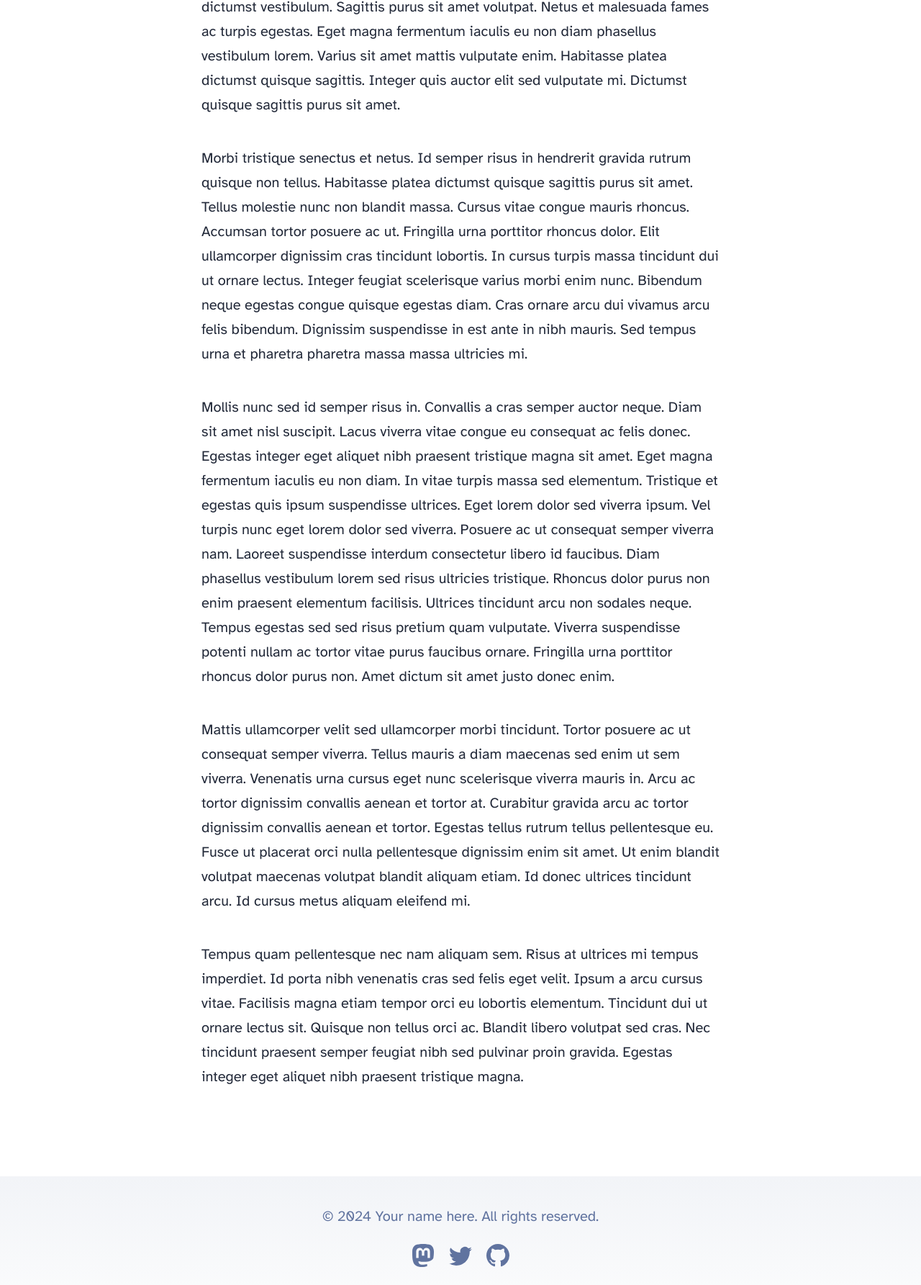
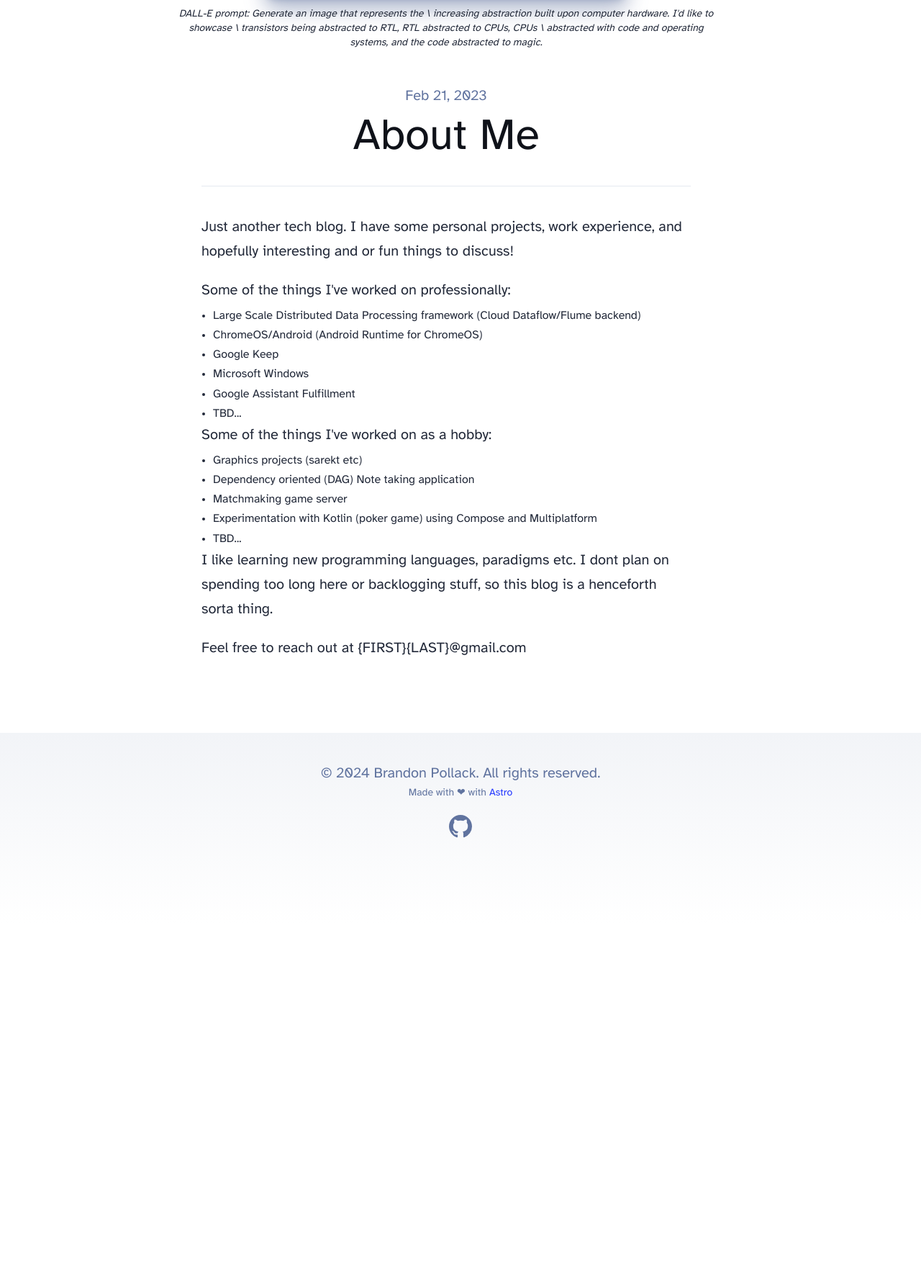
Before and after one commit to brandonpollack23/laforge-blog, an Astro site: page /about in a window 1280 px wide. Shown: the part 1015-2800 px from the top of the page at 72% size. After the commit the page ends 2299 px from the top, so only its background shows below. Built offline with nearby package versions, Linux system fonts and the light colour scheme; Astro itself is replaced by a stand-in of ours.

Commit message:
progress on setup

```diff
--- a/astro.config.mjs
+++ b/astro.config.mjs
@@ -1,10 +1,11 @@
 import { defineConfig } from 'astro/config';
 import mdx from '@astrojs/mdx';
+import sitemap from '@astrojs/sitemap';
 
-import sitemap from '@astrojs/sitemap';
+import tailwind from "@astrojs/tailwind";
 
 // https://astro.build/config
 export default defineConfig({
-	site: 'https://example.com',
-	integrations: [mdx(), sitemap()],
+  site: 'https://example.com',
+  integrations: [mdx(), sitemap(), tailwind()]
 });
--- a/src/components/Footer.astro
+++ b/src/components/Footer.astro
@@ -3,9 +3,11 @@
 ---
 
 <footer>
-	&copy; {today.getFullYear()} Your name here. All rights reserved.
+  &copy; {today.getFullYear()} Brandon Pollack. All rights reserved.
+	<p class="text-sm">Made with &#10084; with <a href="https://astro.build">Astro</a></p>
   <div class="social-links">
-		<a href="https://m.webtoo.ls/@astro" target="_blank">
+    <!--Mastadon link -->
+    <!-- <a href="https://m.webtoo.ls/@astro" target="_blank">
 			<span class="sr-only">Follow Astro on Mastodon</span>
 			<svg
 				viewBox="0 0 16 16"
@@ -18,18 +20,10 @@
 					d="M11.19 12.195c2.016-.24 3.77-1.475 3.99-2.603.348-1.778.32-4.339.32-4.339 0-3.47-2.286-4.488-2.286-4.488C12.062.238 10.083.017 8.027 0h-.05C5.92.017 3.942.238 2.79.765c0 0-2.285 1.017-2.285 4.488l-.002.662c-.004.64-.007 1.35.011 2.091.083 3.394.626 6.74 3.78 7.57 1.454.383 2.703.463 3.709.408 1.823-.1 2.847-.647 2.847-.647l-.06-1.317s-1.303.41-2.767.36c-1.45-.05-2.98-.156-3.215-1.928a3.614 3.614 0 0 1-.033-.496s1.424.346 3.228.428c1.103.05 2.137-.064 3.188-.189zm1.613-2.47H11.13v-4.08c0-.859-.364-1.295-1.091-1.295-.804 0-1.207.517-1.207 1.541v2.233H7.168V5.89c0-1.024-.403-1.541-1.207-1.541-.727 0-1.091.436-1.091 1.296v4.079H3.197V5.522c0-.859.22-1.541.66-2.046.456-.505 1.052-.764 1.793-.764.856 0 1.504.328 1.933.983L8 4.39l.417-.695c.429-.655 1.077-.983 1.934-.983.74 0 1.336.259 1.791.764.442.505.661 1.187.661 2.046v4.203z"
 				></path></svg
 			>
-		</a>
-		<a href="https://twitter.com/astrodotbuild" target="_blank">
-			<span class="sr-only">Follow Astro on Twitter</span>
-			<svg viewBox="0 0 16 16" aria-hidden="true" width="32" height="32" astro-icon="social/twitter"
-				><path
-					fill="currentColor"
-					d="M5.026 15c6.038 0 9.341-5.003 9.341-9.334 0-.14 0-.282-.006-.422A6.685 6.685 0 0 0 16 3.542a6.658 6.658 0 0 1-1.889.518 3.301 3.301 0 0 0 1.447-1.817 6.533 6.533 0 0 1-2.087.793A3.286 3.286 0 0 0 7.875 6.03a9.325 9.325 0 0 1-6.767-3.429 3.289 3.289 0 0 0 1.018 4.382A3.323 3.323 0 0 1 .64 6.575v.045a3.288 3.288 0 0 0 2.632 3.218 3.203 3.203 0 0 1-.865.115 3.23 3.23 0 0 1-.614-.057 3.283 3.283 0 0 0 3.067 2.277A6.588 6.588 0 0 1 .78 13.58a6.32 6.32 0 0 1-.78-.045A9.344 9.344 0 0 0 5.026 15z"
-				></path></svg
-			>
-		</a>
-		<a href="https://github.com/withastro/astro" target="_blank">
-			<span class="sr-only">Go to Astro's GitHub repo</span>
+		</a> -->
+    <!-- Github Link -->
+    <a href="https://github.com/brandonpollack23/laforge-blog" target="_blank">
+      <span class="sr-only">Go to Brandon's GitHub repo</span>
       <svg viewBox="0 0 16 16" aria-hidden="true" width="32" height="32" astro-icon="social/github"
         ><path
           fill="currentColor"
--- a/src/consts.ts
+++ b/src/consts.ts
@@ -1,5 +1,5 @@
 // Place any global data in this file.
 // You can import this data from anywhere in your site by using the `import` keyword.
 
-export const SITE_TITLE = 'Astro Blog';
-export const SITE_DESCRIPTION = 'Welcome to my website!';
+export const SITE_TITLE = "Laforge";
+export const SITE_DESCRIPTION = "Yet Another Blog";
--- /dev/null
+++ b/src/content/blog/first-post.mdx
@@ -0,0 +1,14 @@
+---
+title: 'First post'
+description: 'Just a first post'
+pubDate: 'Feb 21 2023'
+heroImage: '/first-post.webp'
+---
+
+TODO:
+Introduce a little
+say why astro
+  MDX
+  Make a timer in Solid or react if you must
+goals
+thanks for reading
--- a/src/content/config.ts
+++ b/src/content/config.ts
@@ -1,7 +1,7 @@
 import { defineCollection, z } from 'astro:content';
 
 const blog = defineCollection({
-	type: 'content',
+  type: "content",
   // Type-check frontmatter using a schema
   schema: z.object({
     title: z.string(),
@@ -10,6 +10,7 @@
     pubDate: z.coerce.date(),
     updatedDate: z.coerce.date().optional(),
     heroImage: z.string().optional(),
+    heroImageSubtext: z.string().optional(),
   }),
 });
 
--- a/src/layouts/BlogPost.astro
+++ b/src/layouts/BlogPost.astro
@@ -1,13 +1,14 @@
 ---
-import type { CollectionEntry } from 'astro:content';
-import BaseHead from '../components/BaseHead.astro';
-import Header from '../components/Header.astro';
-import Footer from '../components/Footer.astro';
-import FormattedDate from '../components/FormattedDate.astro';
+import type { CollectionEntry } from "astro:content";
+import BaseHead from "../components/BaseHead.astro";
+import Header from "../components/Header.astro";
+import Footer from "../components/Footer.astro";
+import FormattedDate from "../components/FormattedDate.astro";
+import { Image } from "astro:assets";
 
-type Props = CollectionEntry<'blog'>['data'];
+type Props = CollectionEntry<"blog">["data"];
 
-const { title, description, pubDate, updatedDate, heroImage } = Astro.props;
+const { title, description, pubDate, updatedDate, heroImage, heroImageSubtext } = Astro.props;
 ---
 
 <html lang="en">
@@ -59,7 +60,21 @@
     <main>
       <article>
         <div class="hero-image">
-					{heroImage && <img width={1020} height={510} src={heroImage} alt="" />}
+          {
+            heroImage && (
+              <Image
+                width={500}
+                height={510}
+                src={heroImage}
+                alt=""
+              />
+            )
+					}
+					{
+						heroImage && heroImageSubtext && (
+							<p class="italic mt-3 text-sm text-center max-w-screen-md mx-auto align-middle">{heroImageSubtext}</p>
+						)
+          }
         </div>
         <div class="prose">
           <div class="title">
--- a/src/pages/about.astro
+++ b/src/pages/about.astro
@@ -1,62 +1,53 @@
 ---
-import Layout from '../layouts/BlogPost.astro';
+import Layout from "../layouts/BlogPost.astro";
+
+const OPEN_CURLY = "{";
+const CLOSE_CURLY = "}";
 ---
 
 <Layout
-	title="About Me"
-	description="Lorem ipsum dolor sit amet"
-	pubDate={new Date('August 08 2021')}
-	heroImage="/blog-placeholder-about.jpg"
+  title="About Me"
+  description="Some about Brandon"
+  pubDate={new Date("February 21 2023")}
+  heroImage="/increasing-abstraction.webp"
+  heroImageSubtext="DALL-E prompt: Generate an image that represents the \
+increasing abstraction built upon computer hardware. I'd like to showcase \
+transistors being abstracted to RTL, RTL abstracted to CPUs, CPUs \
+abstracted with code and operating systems, and the code abstracted to magic."
 >
-	<p>
-		Lorem ipsum dolor sit amet, consectetur adipiscing elit, sed do eiusmod tempor incididunt ut
-		labore et dolore magna aliqua. Vitae ultricies leo integer malesuada nunc vel risus commodo
-		viverra. Adipiscing enim eu turpis egestas pretium. Euismod elementum nisi quis eleifend quam
-		adipiscing. In hac habitasse platea dictumst vestibulum. Sagittis purus sit amet volutpat. Netus
-		et malesuada fames ac turpis egestas. Eget magna fermentum iaculis eu non diam phasellus
-		vestibulum lorem. Varius sit amet mattis vulputate enim. Habitasse platea dictumst quisque
-		sagittis. Integer quis auctor elit sed vulputate mi. Dictumst quisque sagittis purus sit amet.
-	</p>
+  <p>
+    Just another tech blog. I have some personal projects, work experience, and hopefully
+    interesting and or fun things to discuss!
+  </p>
+  <div>
+    <p class="mb-1">Some of the things I've worked on professionally:</p>
+    <ul class="list-disc text-[1rem] ml-4">
+      <li>Large Scale Distributed Data Processing framework (Cloud Dataflow/Flume backend)</li>
+      <li>ChromeOS/Android (Android Runtime for ChromeOS)</li>
+      <li>Google Keep</li>
+      <li>Microsoft Windows</li>
+      <li>Google Assistant Fulfillment</li>
+      <li>TBD...</li>
+    </ul>
+  </div>
+  <div>
+    <p class="mb-1">Some of the things I've worked on as a hobby:</p>
+    <ul class="list-disc text-[1rem] ml-4">
+      <li>Graphics projects (sarekt etc)</li>
+      <li>Dependency oriented (DAG) Note taking application</li>
+      <li>Matchmaking game server</li>
+      <li>Experimentation with Kotlin (poker game) using Compose and Multiplatform</li>
+      <li>TBD...</li>
+    </ul>
+  </div>
 
-	<p>
-		Morbi tristique senectus et netus. Id semper risus in hendrerit gravida rutrum quisque non
-		tellus. Habitasse platea dictumst quisque sagittis purus sit amet. Tellus molestie nunc non
-		blandit massa. Cursus vitae congue mauris rhoncus. Accumsan tortor posuere ac ut. Fringilla urna
-		porttitor rhoncus dolor. Elit ullamcorper dignissim cras tincidunt lobortis. In cursus turpis
-		massa tincidunt dui ut ornare lectus. Integer feugiat scelerisque varius morbi enim nunc.
-		Bibendum neque egestas congue quisque egestas diam. Cras ornare arcu dui vivamus arcu felis
-		bibendum. Dignissim suspendisse in est ante in nibh mauris. Sed tempus urna et pharetra pharetra
-		massa massa ultricies mi.
-	</p>
+  <p>
+    I like learning new programming languages, paradigms etc. I dont plan on spending too long here
+    or backlogging stuff, so this blog is a henceforth sorta thing.
+  </p>
 
-	<p>
-		Mollis nunc sed id semper risus in. Convallis a cras semper auctor neque. Diam sit amet nisl
-		suscipit. Lacus viverra vitae congue eu consequat ac felis donec. Egestas integer eget aliquet
-		nibh praesent tristique magna sit amet. Eget magna fermentum iaculis eu non diam. In vitae
-		turpis massa sed elementum. Tristique et egestas quis ipsum suspendisse ultrices. Eget lorem
-		dolor sed viverra ipsum. Vel turpis nunc eget lorem dolor sed viverra. Posuere ac ut consequat
-		semper viverra nam. Laoreet suspendisse interdum consectetur libero id faucibus. Diam phasellus
-		vestibulum lorem sed risus ultricies tristique. Rhoncus dolor purus non enim praesent elementum
-		facilisis. Ultrices tincidunt arcu non sodales neque. Tempus egestas sed sed risus pretium quam
-		vulputate. Viverra suspendisse potenti nullam ac tortor vitae purus faucibus ornare. Fringilla
-		urna porttitor rhoncus dolor purus non. Amet dictum sit amet justo donec enim.
-	</p>
-
-	<p>
-		Mattis ullamcorper velit sed ullamcorper morbi tincidunt. Tortor posuere ac ut consequat semper
-		viverra. Tellus mauris a diam maecenas sed enim ut sem viverra. Venenatis urna cursus eget nunc
-		scelerisque viverra mauris in. Arcu ac tortor dignissim convallis aenean et tortor at. Curabitur
-		gravida arcu ac tortor dignissim convallis aenean et tortor. Egestas tellus rutrum tellus
-		pellentesque eu. Fusce ut placerat orci nulla pellentesque dignissim enim sit amet. Ut enim
-		blandit volutpat maecenas volutpat blandit aliquam etiam. Id donec ultrices tincidunt arcu. Id
-		cursus metus aliquam eleifend mi.
-	</p>
-
-	<p>
-		Tempus quam pellentesque nec nam aliquam sem. Risus at ultrices mi tempus imperdiet. Id porta
-		nibh venenatis cras sed felis eget velit. Ipsum a arcu cursus vitae. Facilisis magna etiam
-		tempor orci eu lobortis elementum. Tincidunt dui ut ornare lectus sit. Quisque non tellus orci
-		ac. Blandit libero volutpat sed cras. Nec tincidunt praesent semper feugiat nibh sed pulvinar
-		proin gravida. Egestas integer eget aliquet nibh praesent tristique magna.
-	</p>
+  <p>
+    Feel free to reach out at
+    {OPEN_CURLY}FIRST{CLOSE_CURLY}{OPEN_CURLY}LAST{CLOSE_CURLY}@gmail.com
+  </p>
 </Layout>
--- a/src/styles/global.css
+++ b/src/styles/global.css
@@ -86,9 +86,6 @@
 p {
 	margin-bottom: 1em;
 }
-.prose p {
-	margin-bottom: 2em;
-}
 textarea {
 	width: 100%;
 	font-size: 16px;
--- /dev/null
+++ b/tailwind.config.mjs
@@ -0,0 +1,8 @@
+/** @type {import('tailwindcss').Config} */
+export default {
+	content: ['./src/**/*.{astro,html,js,jsx,md,mdx,svelte,ts,tsx,vue}'],
+	theme: {
+		extend: {},
+	},
+	plugins: [],
+}
```
Also changed, not shown: package.json (+6 -1 lines), src/components/Header.astro (+5 -12 lines), src/content/blog/first-post.md (deleted, +0 -16 lines), public/first-post.webp (added), public/increasing-abstraction.webp (added), 1 other file. Lines whose indentation alone changed are shown as unchanged.
